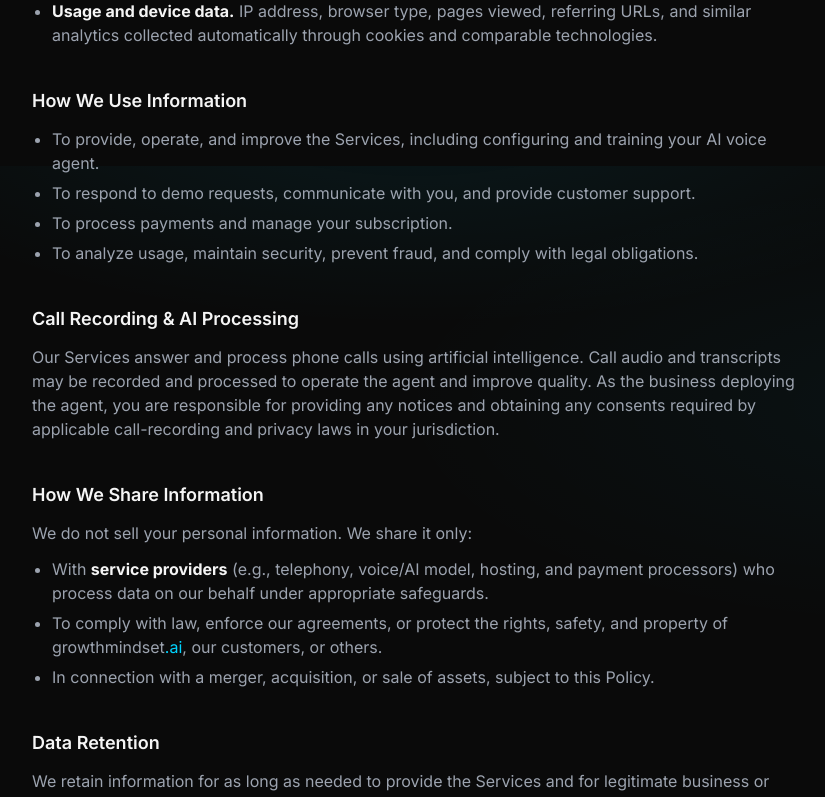
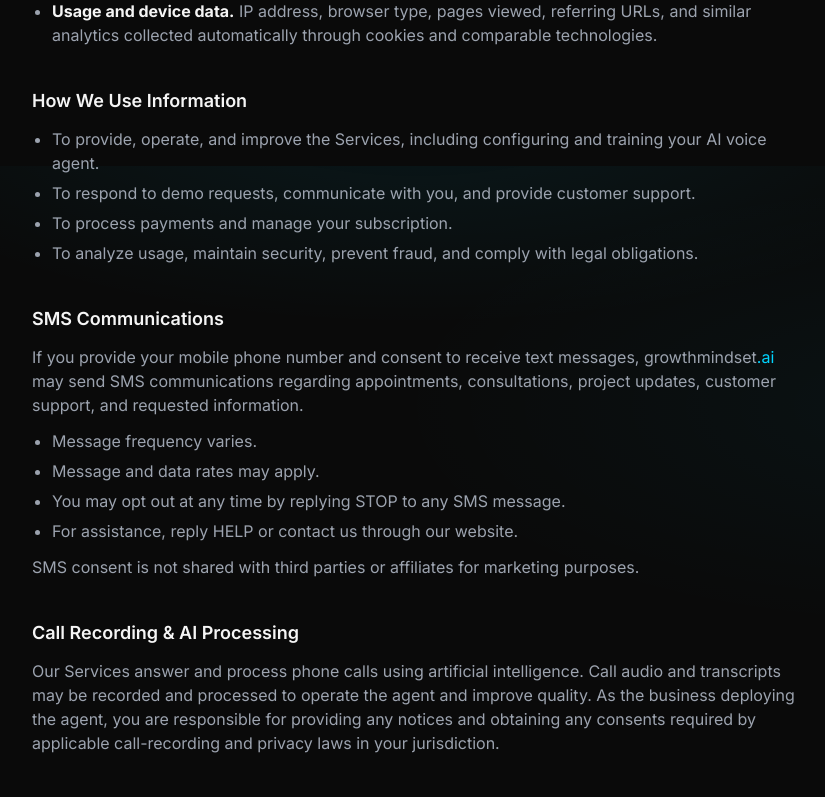
Before and after one commit to MattymBaylor/gms-website-3.0-perplexity, a Next.js app: page /privacy in a window 1280 px wide. Shown: the part 634-1431 px from the top of the page, without its empty margins (224-1049 px from the left). Built offline with nearby package versions, Linux system fonts and the light colour scheme.

Commit message:
docs(privacy): add SMS Communications section for A2P 10DLC compliance

```diff
--- a/app/privacy/page.tsx
+++ b/app/privacy/page.tsx
@@ -9,7 +9,7 @@ export const metadata: Metadata = {
   robots: { index: true, follow: true },
 };
 
-const updated = 'June 7, 2026';
+const updated = 'June 14, 2026';
 
 function H({ children }: { children: React.ReactNode }) {
   return <h2 className="mt-10 text-lg font-semibold text-ink">{children}</h2>;
@@ -64,6 +64,26 @@ export default function PrivacyPage() {
               'To analyze usage, maintain security, prevent fraud, and comply with legal obligations.',
             ]}
           />
+
+          <H>SMS Communications</H>
+          <P>
+            If you provide your mobile phone number and consent to receive text
+            messages, <BrandName /> may send SMS communications regarding
+            appointments, consultations, project updates, customer support, and
+            requested information.
+          </P>
+          <List
+            items={[
+              'Message frequency varies.',
+              'Message and data rates may apply.',
+              'You may opt out at any time by replying STOP to any SMS message.',
+              'For assistance, reply HELP or contact us through our website.',
+            ]}
+          />
+          <P>
+            SMS consent is not shared with third parties or affiliates for
+            marketing purposes.
+          </P>
 
           <H>Call Recording &amp; AI Processing</H>
           <P>
```
